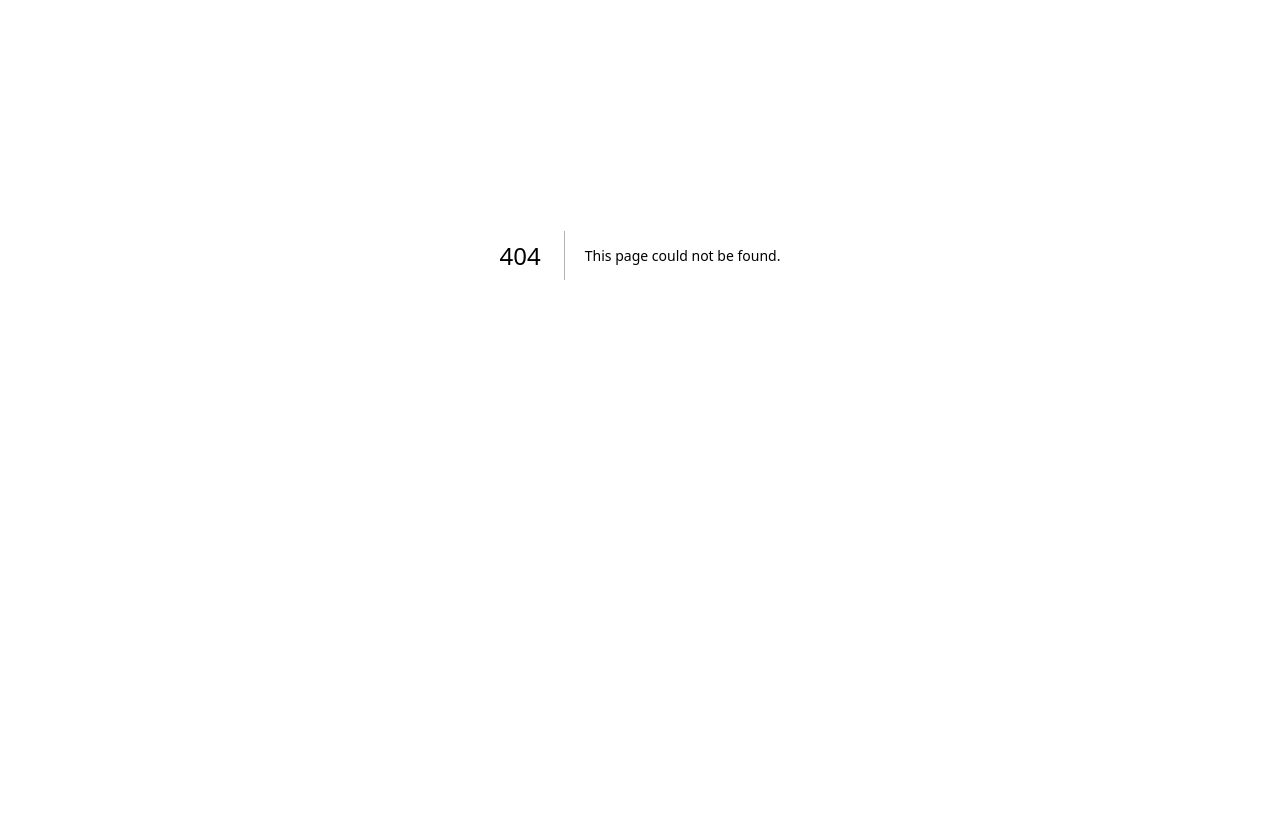
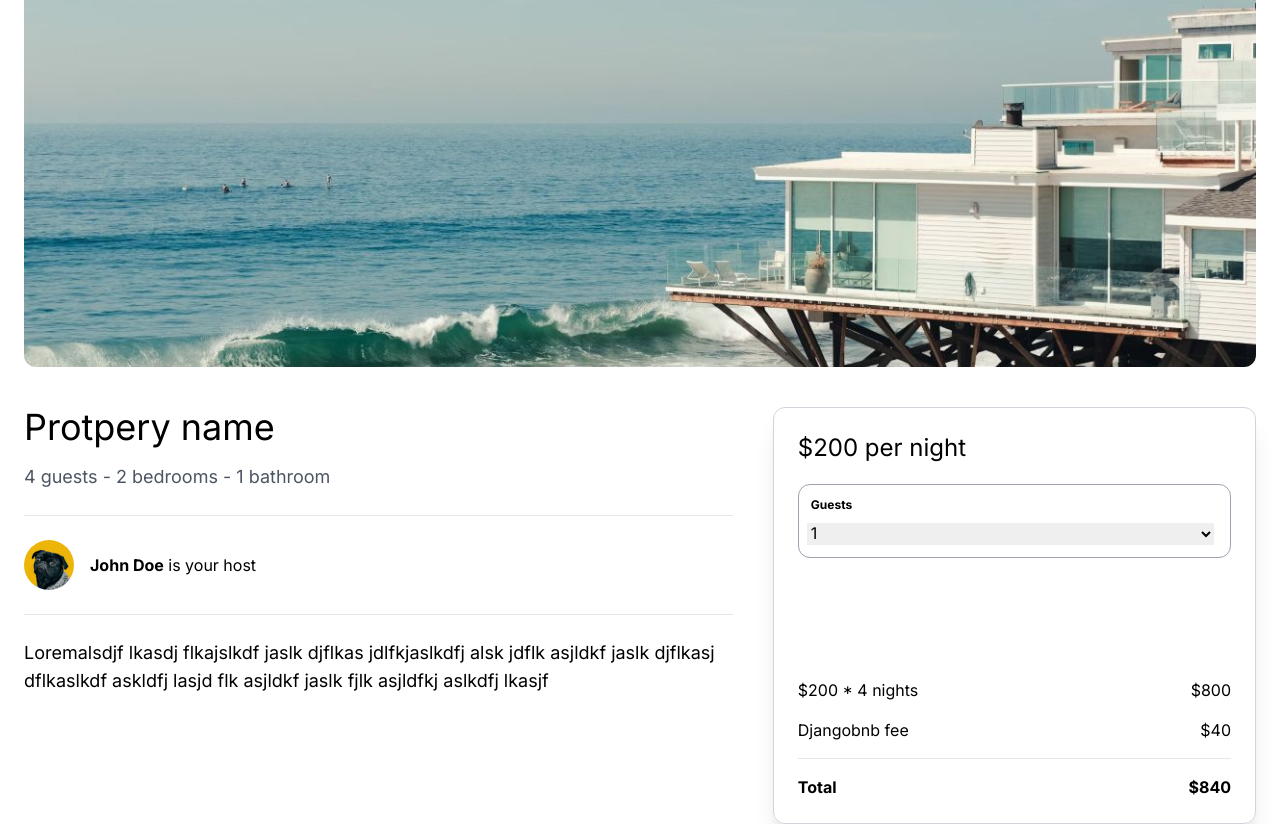
Before and after one commit to LeahDeshar/CozyNook, a Next.js app in the folder cozynook/: page /properties/1 in a window 1280 px wide. Before the commit this address had no page. Shown: the part 273-1097 px from the top of the page. Before the commit the page ends 928 px from the top, so only its background shows below. Built offline with nearby package versions, Linux system fonts and the light colour scheme.

Commit message:
add detail ui

```diff
--- /dev/null
+++ b/cozynook/app/components/properties/ReservationSidebar.tsx
@@ -0,0 +1,44 @@
+const ReservationSidebar = () => {
+  return (
+    <aside className="mt-6 p-6 col-span-2 rounded-xl border border-gray-300 shadow-xl">
+      <h2 className="mb-5 text-2xl">$200 per night</h2>
+
+      <div className="mb-6 p-3 border border-gray-400 rounded-xl">
+        <label className="mb-2 block font-bold text-xs">Guests</label>
+
+        <select className="w-full -ml-1 text-xm">
+          <option>1</option>
+          <option>2</option>
+          <option>3</option>
+          <option>4</option>
+        </select>
+      </div>
+
+      <div className="w-full mb-6 py-6 text-center text-white bg-airbnb hover:bg-airbnb-dark rounded-xl">
+        Book
+      </div>
+
+      <div className="mb-4 flex justify-between align-center">
+        <p>$200 * 4 nights</p>
+
+        <p>$800</p>
+      </div>
+
+      <div className="mb-4 flex justify-between align-center">
+        <p>Djangobnb fee</p>
+
+        <p>$40</p>
+      </div>
+
+      <hr />
+
+      <div className="mt-4 flex justify-between align-center font-bold">
+        <p>Total</p>
+
+        <p>$840</p>
+      </div>
+    </aside>
+  );
+};
+
+export default ReservationSidebar;
--- /dev/null
+++ b/cozynook/app/properties/[id]/page.tsx
@@ -0,0 +1,54 @@
+import ReservationSidebar from "@/app/components/properties/ReservationSidebar";
+import Image from "next/image";
+
+const PropertyDetailPage = () => {
+  return (
+    <main className="max-w-[1500px] mx-auto px-6">
+      <div className="w-full h-[64vh] mb-4 overflow-hidden rounded-xl relative">
+        <Image
+          fill
+          src="/beach_1.jpg"
+          className="object-cover w-full h-full"
+          alt="Beach house"
+        />
+      </div>
+
+      <div className="grid grid-cols-1 md:grid-cols-5 gap-4">
+        <div className="py-6 pr-6 col-span-3">
+          <h1 className="mb-4 text-4xl">Protpery name</h1>
+
+          <span className="mb-6 block text-lg text-gray-600">
+            4 guests - 2 bedrooms - 1 bathroom
+          </span>
+
+          <hr />
+
+          <div className="py-6 flex items-center space-x-4">
+            <Image
+              src="/profile_pic_1.jpg"
+              width={50}
+              height={50}
+              className="rounded-full"
+              alt="The user name"
+            />
+
+            <p>
+              <strong>John Doe</strong> is your host
+            </p>
+          </div>
+
+          <hr />
+
+          <p className="mt-6 text-lg">
+            Loremalsdjf lkasdj flkajslkdf jaslk djflkas jdlfkjaslkdfj alsk jdflk
+            asjldkf jaslk djflkasj dflkaslkdf askldfj lasjd flk asjldkf jaslk
+            fjlk asjldfkj aslkdfj lkasjf
+          </p>
+        </div>
+
+        <ReservationSidebar />
+      </div>
+    </main>
+  );
+};
+export default PropertyDetailPage;
```
